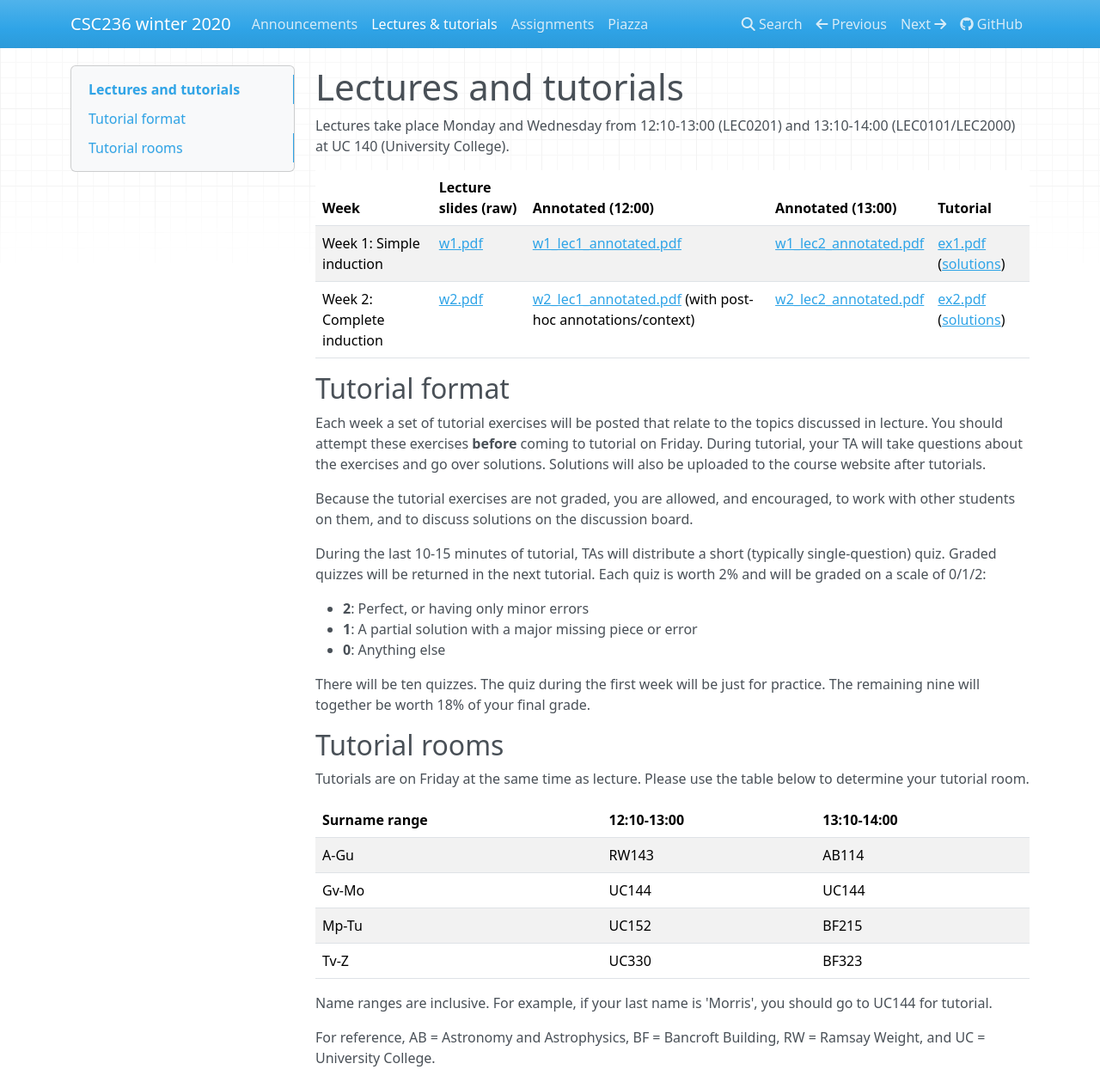
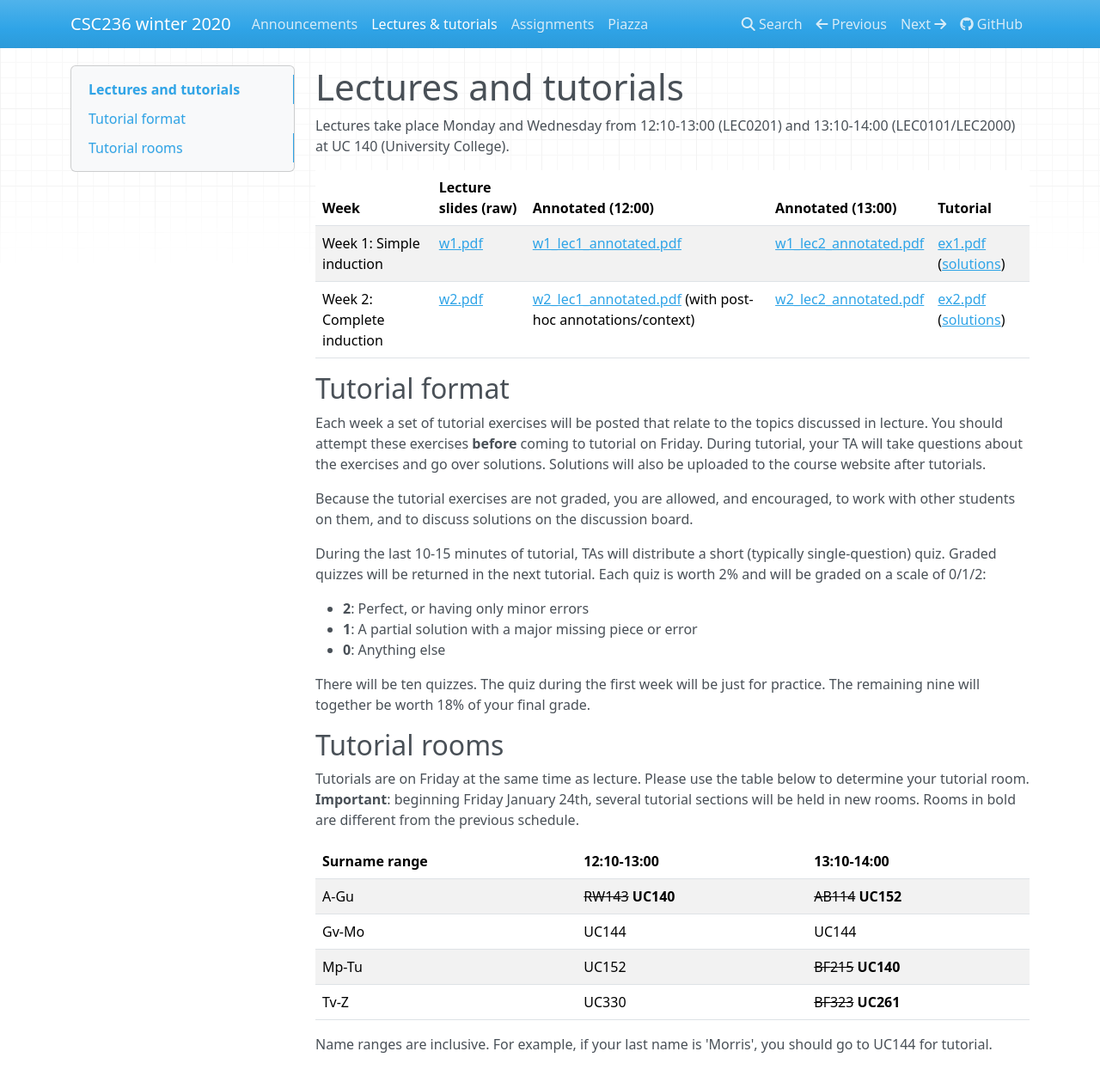
Before and after one commit to colinmorris/csc236, an MkDocs documentation site: the page built from docs/lectures_and_tutorials.md, in a window 1280 px wide and 1259 px high. Shown: the whole window at 86% size. Built offline with MkDocs 1.6.1, drawn with Linux system fonts in a browser that asks for light colours; nearby versions of some CDN libraries.

Commit message:
New tutorial rooms

```diff
--- a/docs/lectures_and_tutorials.md
+++ b/docs/lectures_and_tutorials.md
@@ -23,15 +23,13 @@ There will be ten quizzes. The quiz during the first week will be just for pract
 
 ## Tutorial rooms
 
-Tutorials are on Friday at the same time as lecture. Please use the table below to determine your tutorial room.
+Tutorials are on Friday at the same time as lecture. Please use the table below to determine your tutorial room. **Important**: beginning Friday January 24th, several tutorial sections will be held in new rooms. Rooms in bold are different from the previous schedule.
 
 Surname range  | 12:10-13:00    | 13:10-14:00
 ---------------|----------------|-------------
-A-Gu           |       RW143    |       AB114
+A-Gu           |       <s>RW143</s> **UC140**    |     <s>AB114</s> **UC152**
 Gv-Mo          |        UC144   |       UC144
-Mp-Tu          |        UC152   |       BF215
-Tv-Z           |        UC330   |       BF323
+Mp-Tu          |        UC152   |       <s>BF215</s> **UC140**
+Tv-Z           |        UC330   |       <s>BF323</s> **UC261**
 
 Name ranges are inclusive. For example, if your last name is 'Morris', you should go to UC144 for tutorial.
-
-For reference, AB = Astronomy and Astrophysics, BF = Bancroft Building, RW = Ramsay Weight, and UC = University College.
```
Also changed, not shown: docs/announcements.md (+7 -4 lines).
